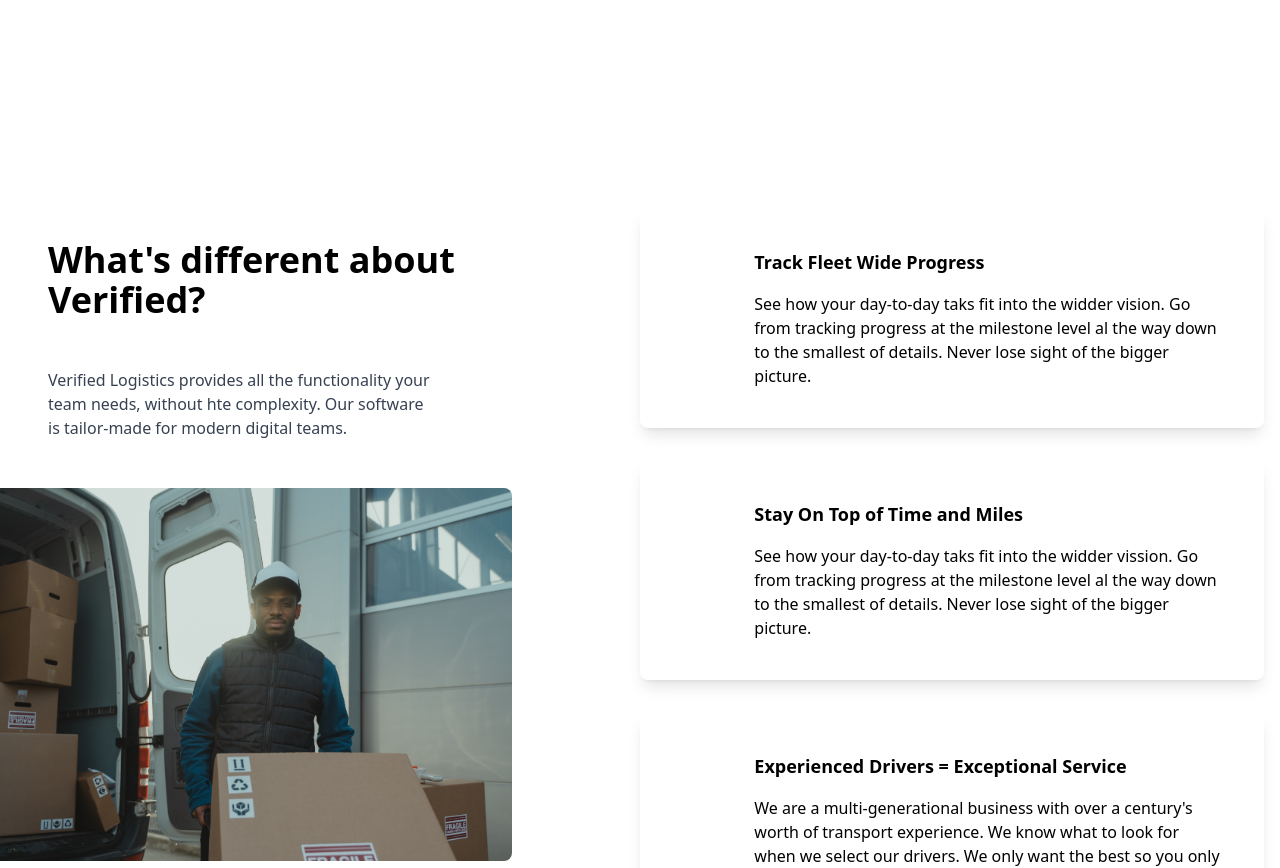
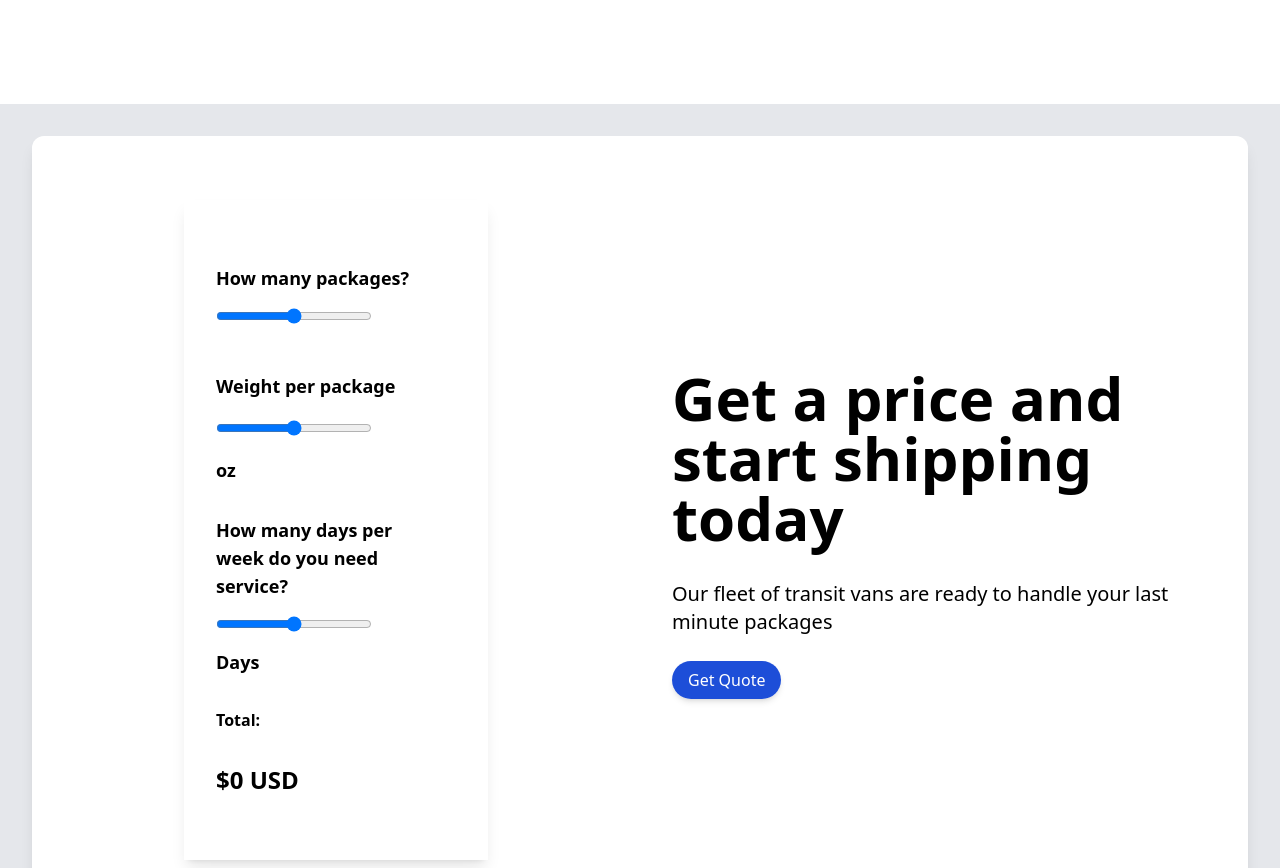
Before and after one commit to gerardojgarcia/verified_transport_nuxt3, a Nuxt app: page / in a window 1280 px wide. Shown: the part 740-1608 px from the top of the page. Built offline with nearby package versions, Linux system fonts and the light colour scheme.

Commit message:
added quick quote to home page

```diff
--- /dev/null
+++ b/components/AppQuote.vue
@@ -0,0 +1,81 @@
+<script>
+
+import RangeSlider from 'vue-range-slider'
+export default {
+  name: "AppQuote",
+
+  data() {
+    return {
+      devSliderValue: "",
+      hoursSliderValue: "",
+      daySliderValue: "",
+
+      totalValue: ""
+
+    }
+  },
+
+
+
+
+
+
+
+};
+</script>
+
+<template>
+  <div id="quote" class="bg-gray-200 p-8">
+
+    <div class="md:flex md:justify-between md:align-center rounded-xl shadow-lg py-16 bg-white"
+         data-aos="zoom-in-up" data-aos-duration="1000">
+
+      <div class="w-1/2 flex align-center justify-center " data-aos="fade-left" data-aos-duration="2000">
+
+        <!--Form-->
+        <form action="submit" class="flex flex-col shadow-lg pl-8 p-16 space-y-8 w-1/2  ">
+          <div class="form-devs space-y-4 flex flex-col">
+            <label for="devs" class="font-bold text-lg">How many packages?</label>
+            <input type="range" name="devs" id="devs" class="devs w-3/4" min="0" max="100"
+                   v-model.number="devSliderValue" />
+            <p class="devs-value text-lg font-bold">{{ devSliderValue }} </p>
+          </div>
+
+          <div class="form-hours space-y-4 flex flex-col">
+            <label for="hours" class="font-bold text-lg">Weight per package</label>
+            <input type="range" name="hours" id="hours"
+                   class="devs form-range bg-gray-100 border-black border-2 h-6 w-3/4" min="0" max="256"
+                   v-model.number="hoursSliderValue" />
+            <p class="hours-value text-lg font-bold">{{ hoursSliderValue }} oz</p>
+          </div>
+
+          <div class="form-days space-y-4 flex flex-col">
+            <label for="days" class="font-bold text-lg">How many days per week do you need service?</label>
+            <input type="range" name="days" id="days" class="devs w-3/4" min="0" max="30"
+                   v-model.number="daySliderValue" />
+            <p class="days-value text-lg font-bold">{{ daySliderValue }} Days</p>
+          </div>
+
+
+          <strong class="form-total-title">Total:</strong>
+          <p class="form-total text-2xl font-bold">${{ (devSliderValue * 45) * (hoursSliderValue * daySliderValue) }}
+            USD</p>
+
+
+
+        </form>
+
+
+      </div>
+
+      <div class=" flex  flex-col text-left justify-center w-1/2  px-8 ">
+        <h3 class="text-6xl font-bold flex-start" data-aos="fade-right" data-aos-duration="2000">Get a price and start shipping today</h3>
+
+        <p class="text-xl mt-8" data-aos="fade-right" data-aos-duration="2000">
+          Our fleet of transit vans are ready to handle your last minute packages
+        </p>
+        <AppButton link="Get Quote" to="quote" class="mt-8 "/>
+      </div>
+    </div>
+  </div>
+</template>
--- a/package.json
+++ b/package.json
@@ -13,8 +13,9 @@
     "@nuxtjs/axios": "^5.13.6",
     "@nuxtjs/fontawesome": "^1.1.2",
     "@nuxtjs/tailwindcss": "^6.1.2",
+    "aos": "^2.3.4",
     "nuxt": "3.1.2",
-    "aos": "^2.3.4"
+    "vue-range-slider": "^0.6.0"
   },
   "dependencies": {
     "@fortawesome/fontawesome-svg-core": "^6.2.0",
--- a/pages/index.vue
+++ b/pages/index.vue
@@ -18,6 +18,7 @@ export default {
 <template>
 <div class="overflow-hidden">
   <AppHero/>
+  <AppQuote/>
   <AppFeatures/>
   <AppCallToAction/>
   <AppPricing/>
```
Also changed, not shown: 1 other file (tests, documents, lock files or other folders).
